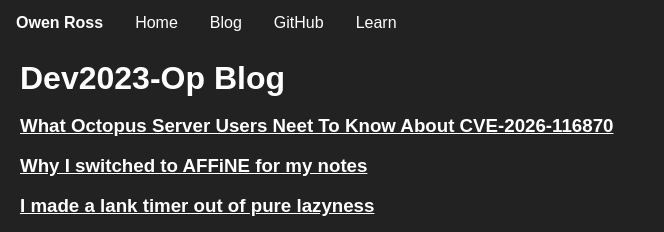
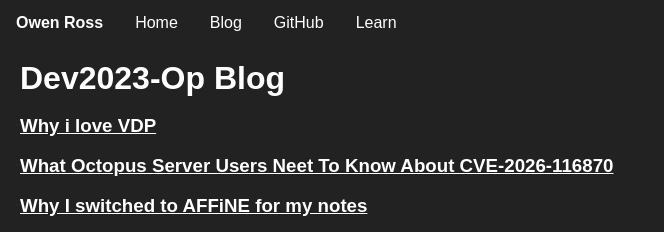
Before and after one commit to Dev2023-Op/dev2023-op.github.io, a plain HTML site: page blog/index.html in a window 1280 px wide. Shown: the top 232 px of the page, without its empty margins (0-664 px from the left). Drawn offline with Linux system fonts and the light colour scheme.

Commit message:
Update index.html

```diff
--- a/blog/index.html
+++ b/blog/index.html
@@ -13,6 +13,9 @@
     <script src="../resources/nav.js"></script>
     <main>
         <h1>Dev2023-Op Blog</h1><br>
+        <a id="post" href="8/">
+            <h3>Why i love VDP</h3>
+        </a><br>
         <a id="post" href="7/">
             <h3>What Octopus Server Users Neet To Know About CVE-2026-116870</h3>
         </a><br>
```
